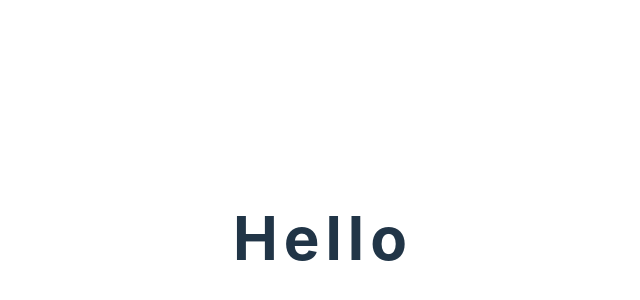
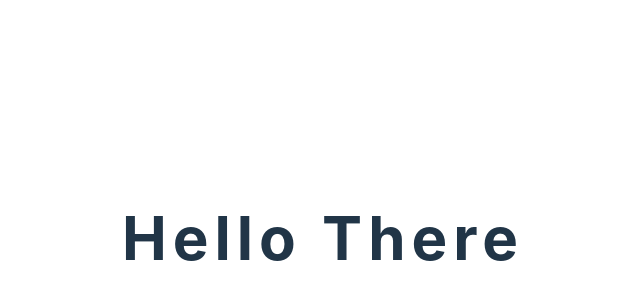
Before and after one commit to VaNomad/react-dropdown-menu, a React (Vite) app: page / in a window 1280 px wide. Shown: the part 162-462 px from the top of the page, without its empty margins (317-957 px from the left). Built offline with nearby package versions, Linux system fonts and the light colour scheme.

Commit message:
Adds initial React/Vite/Tailwind setup

```diff
--- a/src/App.jsx
+++ b/src/App.jsx
@@ -7,7 +7,7 @@ function App() {
   const [count, setCount] = useState(0)
 
   return (
-    <div className='text-6xl font-bold tracking-widest'>Hello</div>
+    <div className='text-6xl font-bold tracking-widest'>Hello There</div>
   )
 }
 
```
